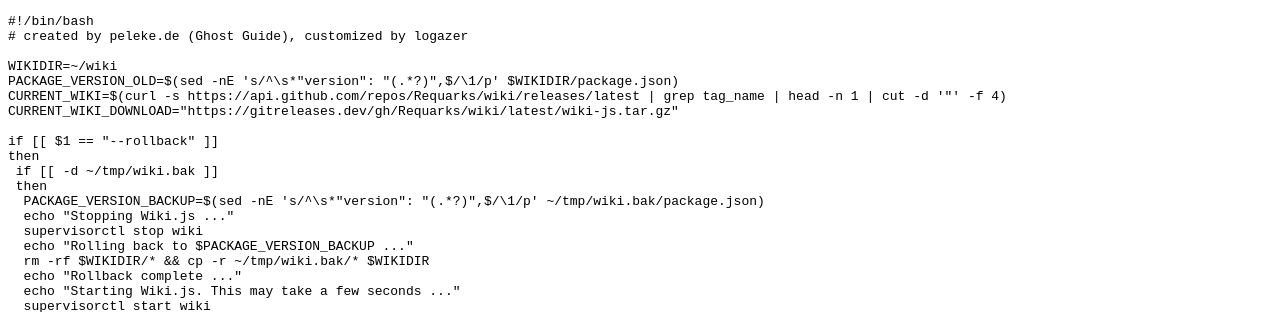
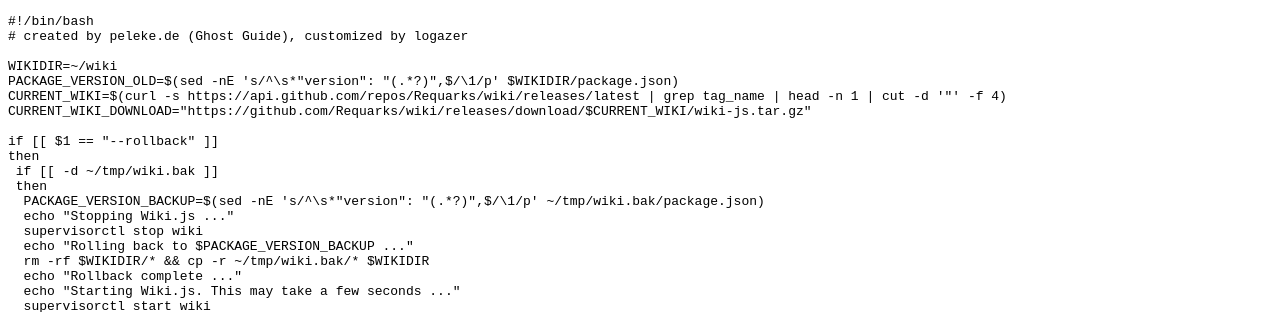
Before and after one commit to Uberspace/lab, a Sphinx documentation site: the page built from source/guide_wiki-js.rst, in a window 1280 px wide and 900 px high, scrolled down 5708 px. Shown: the part 156-468 px from the top of the window. Built offline with Sphinx 7.4.7 and the Read the Docs theme 2.0.0, drawn with Linux system fonts in a browser that asks for light colours; some of the changed lines change nothing that is shown.

Commit message:
Fixing update script
Changing gitreleases.dev path to latest github URL.

```diff
--- a/source/guide_wiki-js.rst
+++ b/source/guide_wiki-js.rst
@@ -178,7 +178,7 @@
  WIKIDIR=~/wiki
  PACKAGE_VERSION_OLD=$(sed -nE 's/^\s*"version": "(.*?)",$/\1/p' $WIKIDIR/package.json)
  CURRENT_WIKI=$(curl -s https://api.github.com/repos/Requarks/wiki/releases/latest | grep tag_name | head -n 1 | cut -d '"' -f 4)
- CURRENT_WIKI_DOWNLOAD="https://gitreleases.dev/gh/Requarks/wiki/latest/wiki-js.tar.gz"
+ CURRENT_WIKI_DOWNLOAD="https://github.com/Requarks/wiki/releases/download/$CURRENT_WIKI/wiki-js.tar.gz"
 
  if [[ $1 == "--rollback" ]]
  then
```
